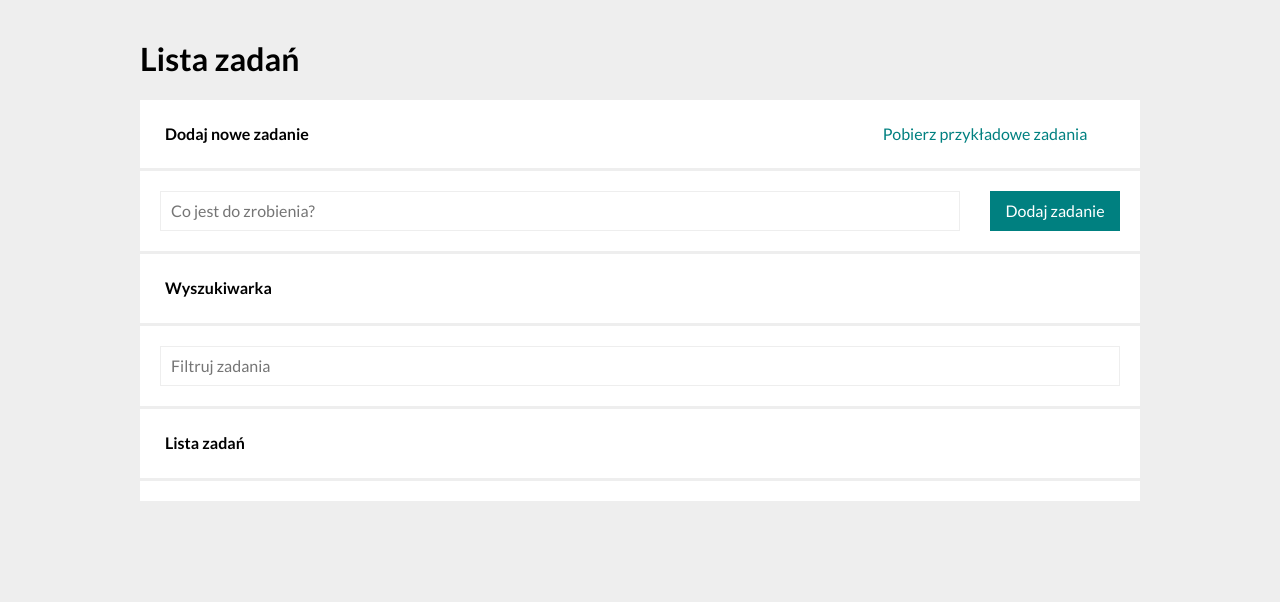
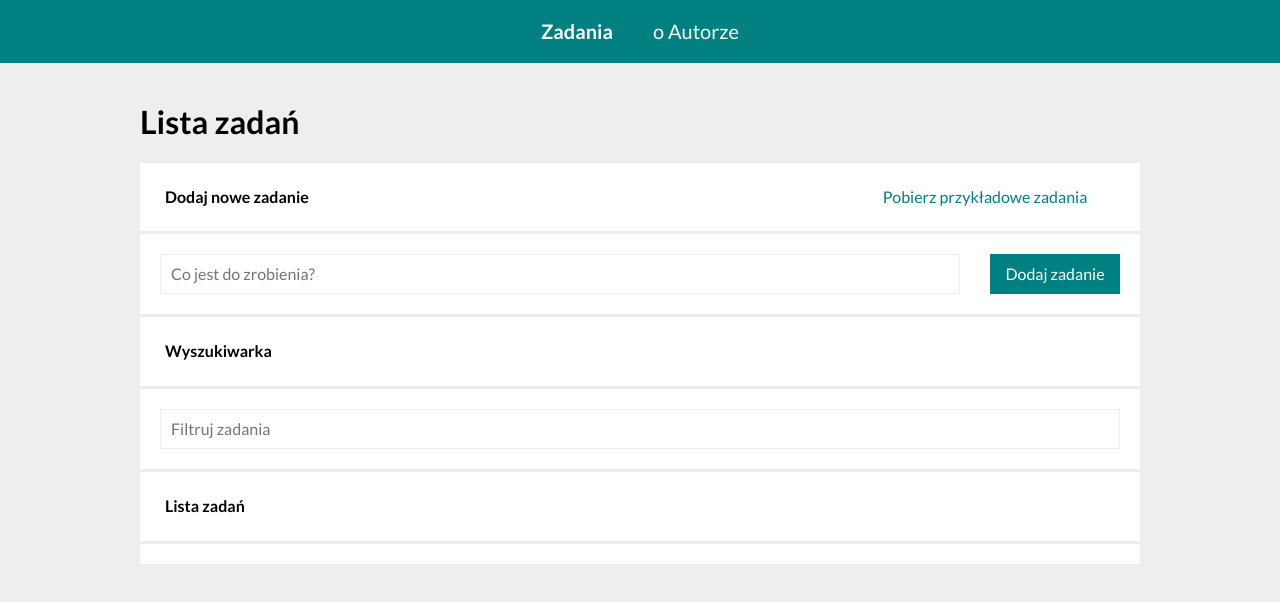
Before and after one commit to michalwodniczak/todo-list-react, a React (Create React App) app: page /#/zadania in a window 1280 px wide. Shown: the top 602 px of the page. Built offline with nearby package versions, Linux system fonts and the light colour scheme.

Commit message:
added route.js and changeg path in Route

```diff
--- a/src/App.js
+++ b/src/App.js
@@ -4,22 +4,23 @@ import TasksPage from "./features/tasks/TasksPage/TasksPage";
 import TaskPage from "./features/tasks/TaskPage";
 import AuthorPage from "./features/author/AuthorPage";
 import { Navigation } from "./common/Navigation";
+import { toTasks, toAuthor, toTask } from "./route";
 
 export default () => (
     <HashRouter>
         <Navigation />
         <Switch>
-            <Route path="/zadania/:id">
-                <TaskPage/>
+            <Route path={toTask()}>
+                <TaskPage />
             </Route>
-            <Route path="/zadania">
+            <Route path={toTasks()}>
                 <TasksPage />
             </Route>
-            <Route path="/autor" >
+            <Route path={toAuthor()} >
                 <AuthorPage />
             </Route>
             <Route path="/">
-                <Redirect to="/zadania" />
+                <Redirect to={toTasks()} />
             </Route>
         </Switch>
     </HashRouter>
--- a/src/common/Navigation/index.js
+++ b/src/common/Navigation/index.js
@@ -1,10 +1,13 @@
+import { toAuthor, toTasks } from "../../route";
 import { StyledNavLink, NaviList } from "./styled";
 
 export const Navigation = () => {
+    return (
         <nav>
             <NaviList>
-                <li><StyledNavLink to="/zadania">Zadania</StyledNavLink></li>
-                <li><StyledNavLink to="/autor">o Autorze</StyledNavLink></li>
+                <li><StyledNavLink to={toTasks()}>Zadania</StyledNavLink></li>
+                <li><StyledNavLink to={toAuthor()}>o Autorze</StyledNavLink></li>
             </NaviList>
         </nav>
+    )
 };
--- a/src/features/tasks/TasksList/index.js
+++ b/src/features/tasks/TasksList/index.js
@@ -3,6 +3,7 @@ import { selectTaskByQuery, toggleTaskDone, removeTask, selectHideDone } from ".
 import { List, Item, Content, Button, StyledLink } from "./styled.js";
 import { useQueryParamteres } from "../queryParameters.js";
 import searchQueryParamName from "../../searchQueryParamName.js";
+import { toTask } from "../../../route.js";
 
 export const TasksList = () => {
     const query = useQueryParamteres(searchQueryParamName);
@@ -25,7 +26,7 @@ export const TasksList = () => {
                     <Content
                         done={task.done}
                     >
-                        <StyledLink to={`/zadania/${task.id}`}>{task.content}</StyledLink>
+                        <StyledLink to={toTask({id: task.id})}>{task.content}</StyledLink>
                     </Content>
                     <Button
                         remove
--- /dev/null
+++ b/src/route.js
@@ -0,0 +1,3 @@
+export const toTasks = () => "/zadania";
+export const toAuthor = () => "/autor";
+export const toTask = ({id} = {id: ":id"}) => `/zadania${id}`;
```
